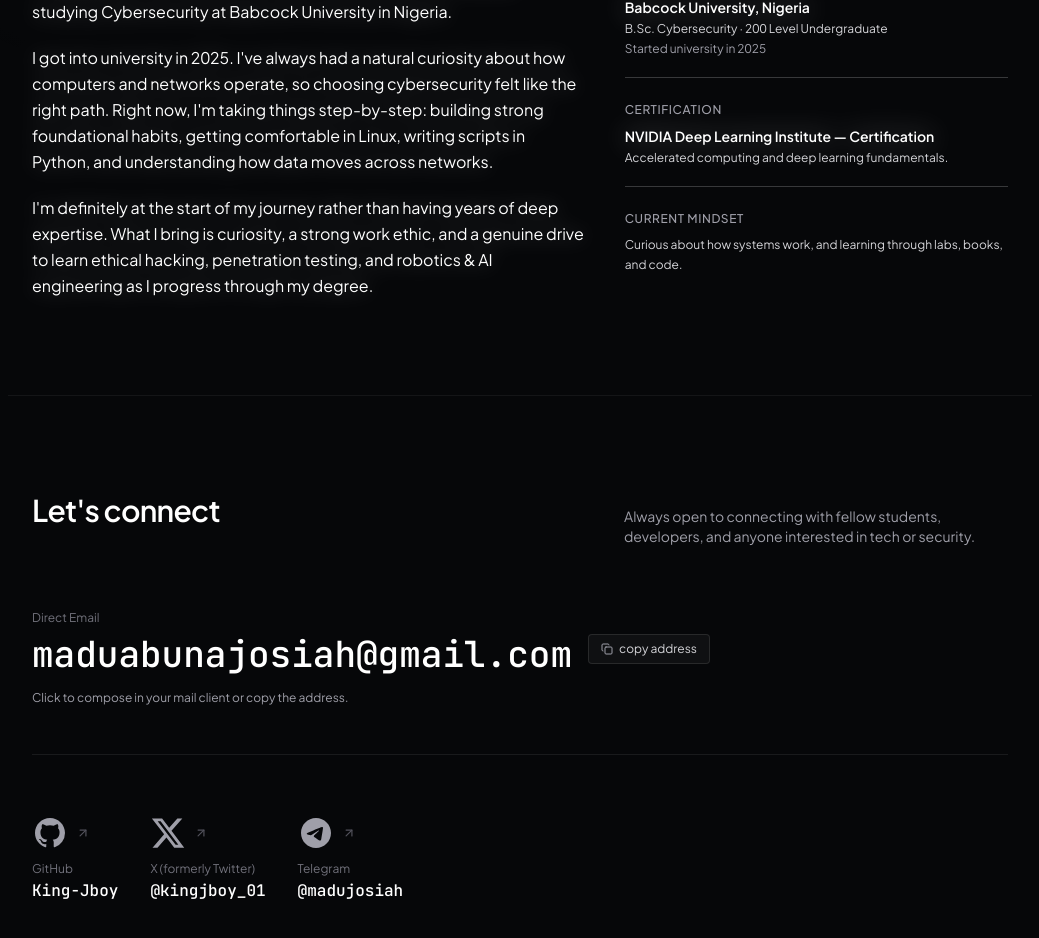
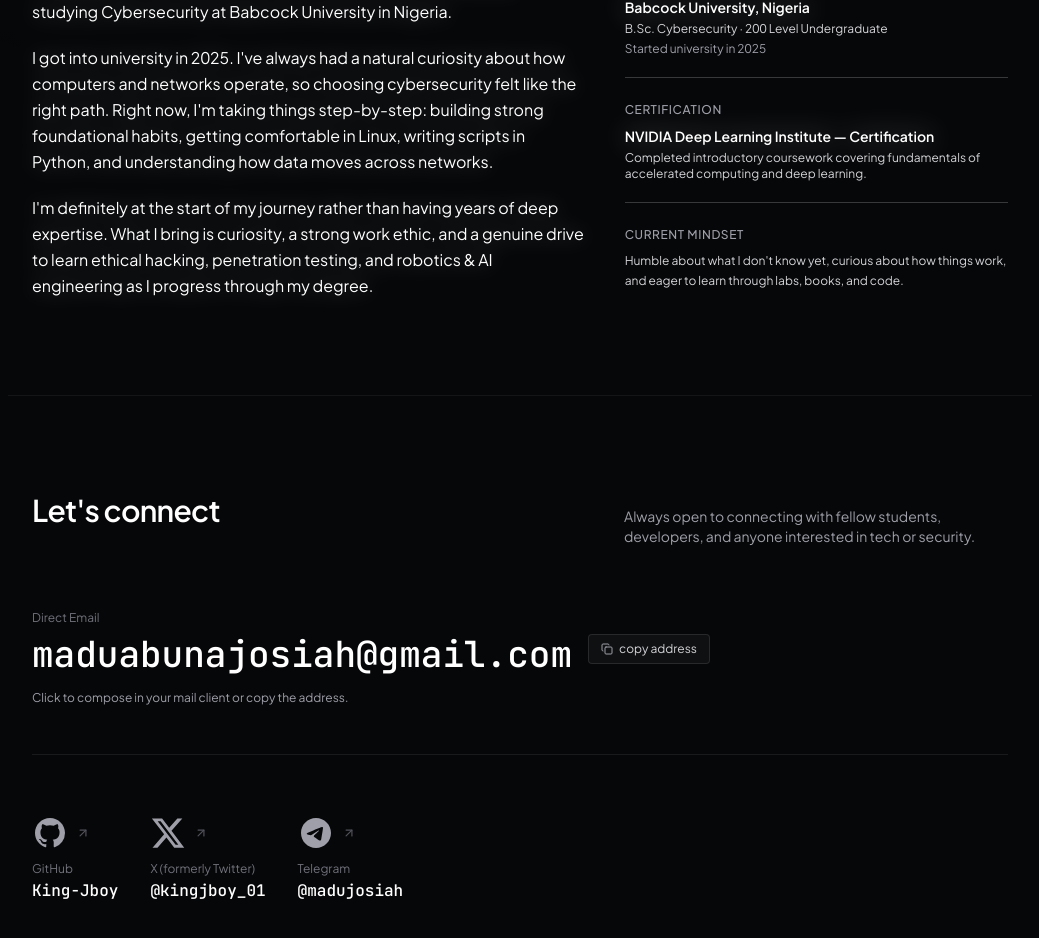
Before and after one commit to King-Jboy/portfolio, a React (Vite) app: page / in a window 1280 px wide. Shown: the part 2963-3901 px from the top of the page, without its empty margins (120-1159 px from the left). Built offline with nearby package versions, Linux system fonts and the light colour scheme.

Commit message:
fix: ensure 100% byte-for-byte desktop text parity in AboutSection

```diff
--- a/src/components/AboutSection.tsx
+++ b/src/components/AboutSection.tsx
@@ -129,7 +129,8 @@
                 illuminated ? 'text-zinc-300' : 'text-zinc-600'
               }`}
             >
-              Accelerated computing and deep learning fundamentals.
+              <span className="sm:hidden">Accelerated computing and deep learning fundamentals.</span>
+              <span className="hidden sm:inline">Completed introductory coursework covering fundamentals of accelerated computing and deep learning.</span>
             </div>
           </div>
 
@@ -147,7 +148,8 @@
                 illuminated ? 'text-zinc-300' : 'text-zinc-600'
               }`}
             >
-              Curious about how systems work, and learning through labs, books, and code.
+              <span className="sm:hidden">Curious about how systems work, and learning through labs, books, and code.</span>
+              <span className="hidden sm:inline">Humble about what I don't know yet, curious about how things work, and eager to learn through labs, books, and code.</span>
             </p>
           </div>
         </div>
```
